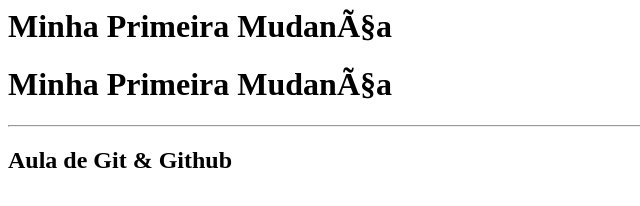
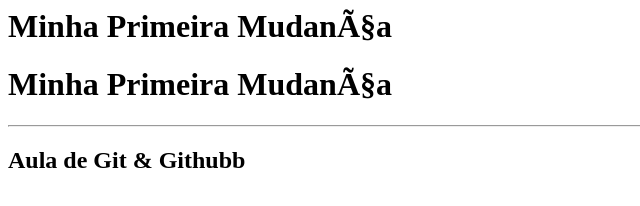
Before and after one commit to jeff-devv/PW1, a plain HTML site: page index.html in a window 1280 px wide. Shown: the full height of the page, 0-640 px from the left. Drawn offline with Linux system fonts and the light colour scheme.

Commit message:
novos arq

```diff
--- a/index.html
+++ b/index.html
@@ -6,6 +6,6 @@
 	<h1> Minha Primeira Mudança</h1>
 	<h1> Minha Primeira Mudança</h1>
 	<hr/>
-	<h2> Aula de Git & Github</h2>
+	<h2> Aula de Git & Githubb</h2>
 </body>
 </html>
```
Also changed, not shown: 1 other file.
